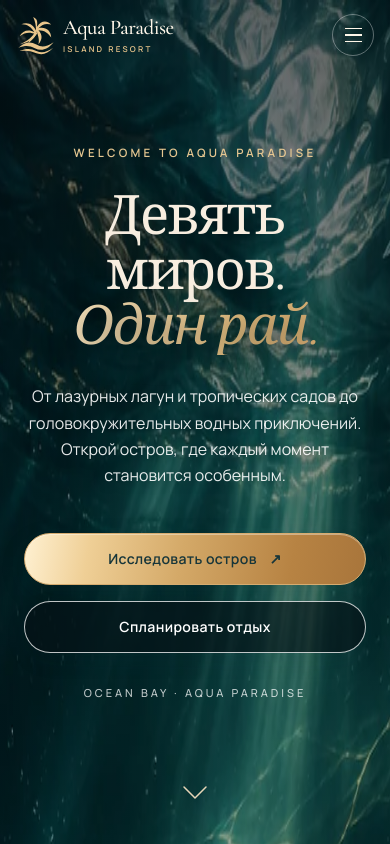
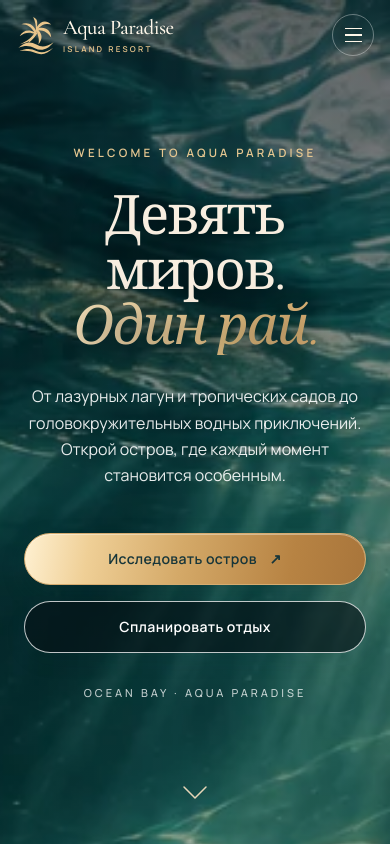
Before and after one commit to raccoonforge/aqua-paradise-resort, a React (Vite) app: page / in a window 390 px wide. Shown: the top 844 px of the page. Built offline with nearby package versions, Linux system fonts and the light colour scheme.

Commit message:
test: preserve homepage ocean background aspect ratio on desktop and mobile

```diff
--- a/src/midnight-obsidian.css
+++ b/src/midnight-obsidian.css
@@ -8,8 +8,9 @@
   background-image:
     linear-gradient(180deg, #02090e9e, #02090e4f 14%, #06131745 56%, #06131795),
     url('./assets/midnight/midnight-ocean.webp');
-  background-position: center top;
-  background-size: 100% 100%;
+  /* Preserve image proportions instead of stretching it independently on both axes. */
+  background-position: center top, center top;
+  background-size: 100% 100%, cover;
   background-repeat: no-repeat;
 }
 
@@ -177,7 +178,7 @@
 @media (max-width: 639px) {
   .apr-shell--midnight {
     background-position: center top, 64% top;
-    background-size: 100% 100%, 155% 100%;
+    background-size: 100% 100%, cover;
   }
 
   .apr-home .apr-about__polaroid {
```
